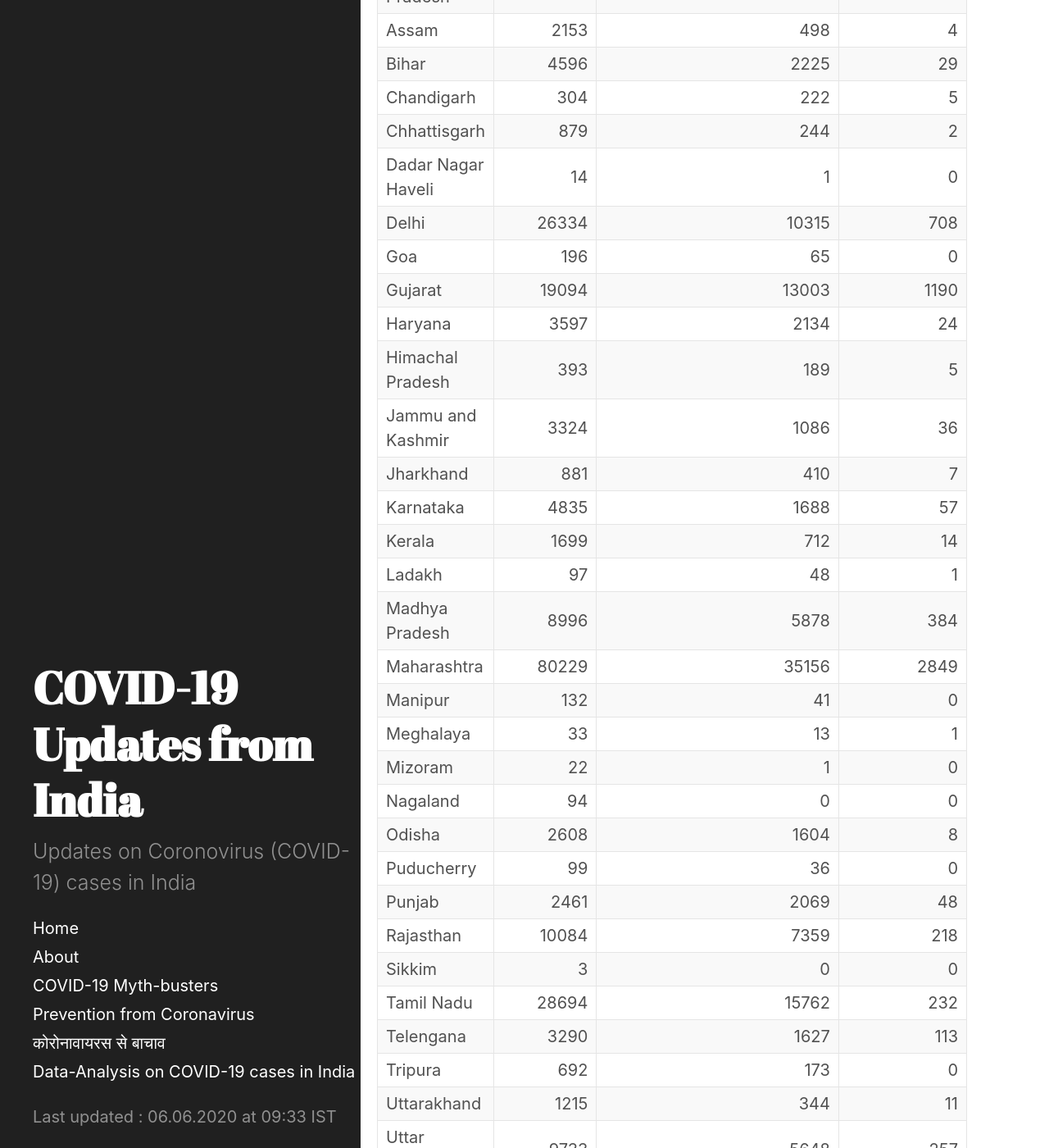
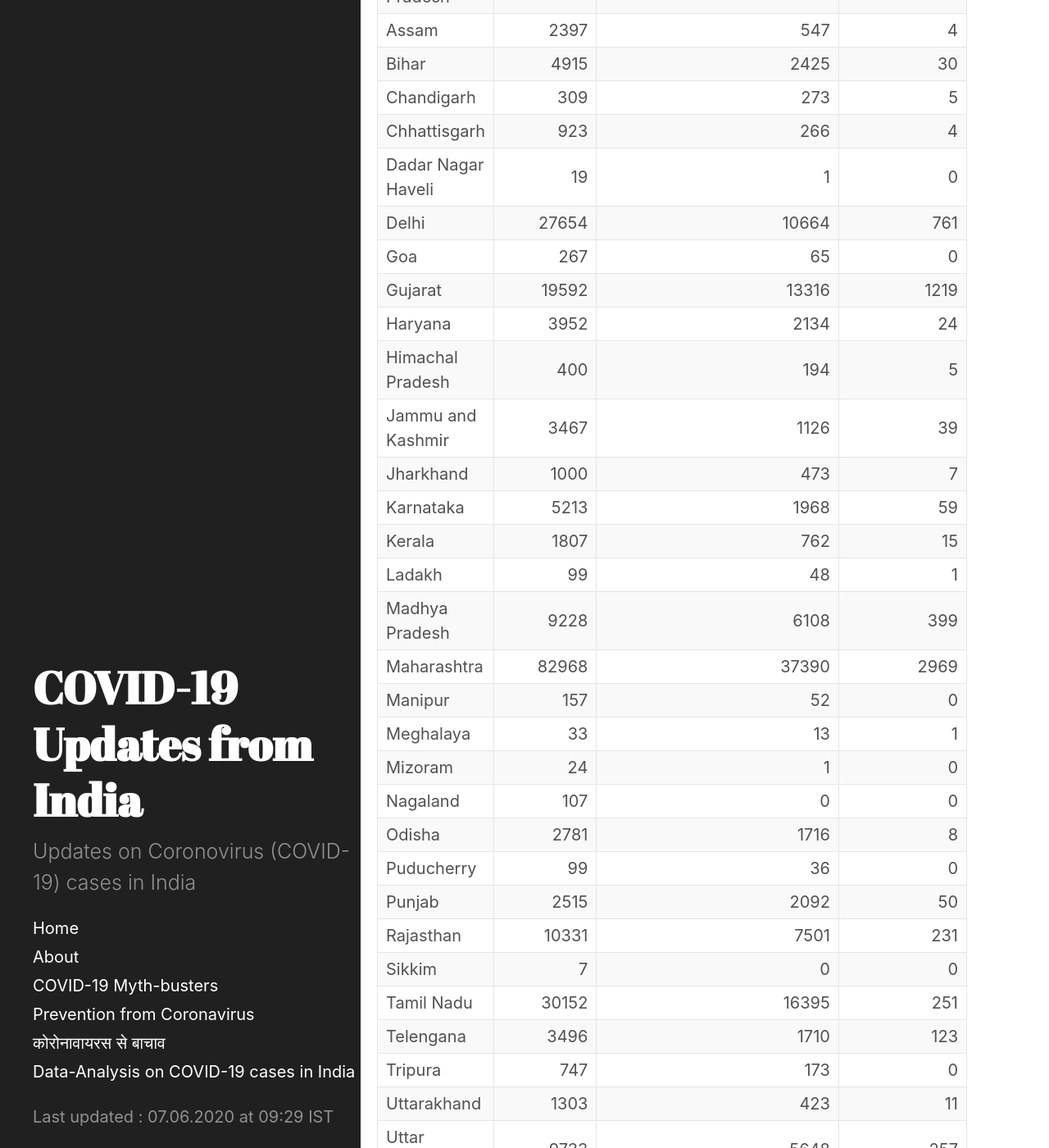
Before and after one commit to bhooraj/covid19updates-india, a Jekyll site: the page built from _posts/2020-06-07-home.md, in a window 1280 px wide and 1400 px high, scrolled down 930 px. Shown: the whole window at 82% size. Built offline with Jekyll 4.4.1, drawn with Linux system fonts in a browser that asks for light colours; some of the changed text lies outside the part shown.

Commit message:
7thJune Update

```diff
--- a/_data/last_updated.yml
+++ b/_data/last_updated.yml
@@ -1 +1 @@
-- updated_on : 06.06.2020 at 09:33 IST
+- updated_on : 07.06.2020 at 09:29 IST
--- /dev/null
+++ b/_includes/table-20200607-0929.md
@@ -0,0 +1,38 @@
+| Name of State / UT               |   Total Confirmed cases |   Cured/Discharged/Migrated |   Deaths ( more than 70% cases due to comorbidities ) |
+|:---------------------------------|------------------------:|----------------------------:|------------------------------------------------------:|
+| Andaman and Nicobar Islands      |                      33 |                          33 |                                                     0 |
+| Andhra Pradesh                   |                    4510 |                        2620 |                                                    73 |
+| Arunachal Pradesh                |                      47 |                           1 |                                                     0 |
+| Assam                            |                    2397 |                         547 |                                                     4 |
+| Bihar                            |                    4915 |                        2425 |                                                    30 |
+| Chandigarh                       |                     309 |                         273 |                                                     5 |
+| Chhattisgarh                     |                     923 |                         266 |                                                     4 |
+| Dadar Nagar Haveli               |                      19 |                           1 |                                                     0 |
+| Delhi                            |                   27654 |                       10664 |                                                   761 |
+| Goa                              |                     267 |                          65 |                                                     0 |
+| Gujarat                          |                   19592 |                       13316 |                                                  1219 |
+| Haryana                          |                    3952 |                        2134 |                                                    24 |
+| Himachal Pradesh                 |                     400 |                         194 |                                                     5 |
+| Jammu and Kashmir                |                    3467 |                        1126 |                                                    39 |
+| Jharkhand                        |                    1000 |                         473 |                                                     7 |
+| Karnataka                        |                    5213 |                        1968 |                                                    59 |
+| Kerala                           |                    1807 |                         762 |                                                    15 |
+| Ladakh                           |                      99 |                          48 |                                                     1 |
+| Madhya Pradesh                   |                    9228 |                        6108 |                                                   399 |
+| Maharashtra                      |                   82968 |                       37390 |                                                  2969 |
+| Manipur                          |                     157 |                          52 |                                                     0 |
+| Meghalaya                        |                      33 |                          13 |                                                     1 |
+| Mizoram                          |                      24 |                           1 |                                                     0 |
+| Nagaland                         |                     107 |                           0 |                                                     0 |
+| Odisha                           |                    2781 |                        1716 |                                                     8 |
+| Puducherry                       |                      99 |                          36 |                                                     0 |
+| Punjab                           |                    2515 |                        2092 |                                                    50 |
+| Rajasthan                        |                   10331 |                        7501 |                                                   231 |
+| Sikkim                           |                       7 |                           0 |                                                     0 |
+| Tamil Nadu                       |                   30152 |                       16395 |                                                   251 |
+| Telengana                        |                    3496 |                        1710 |                                                   123 |
+| Tripura                          |                     747 |                         173 |                                                     0 |
+| Uttarakhand                      |                    1303 |                         423 |                                                    11 |
+| Uttar Pradesh                    |                    9733 |                        5648 |                                                   257 |
+| West Bengal                      |                    7738 |                        3119 |                                                   383 |
+| Cases being reassigned to states |                    8605 |                           0 |                                                     0 |
--- a/_posts/2020-06-06-home.md
+++ b/_posts/2020-06-07-home.md
@@ -4,7 +4,7 @@
 last_update: true
 ---
 
-#### COVID-19 Cases in India (as on  06 June 2020, 08:00 IST ( IST)
+#### COVID-19 Cases in India (as on  07 June 2020, 08:00 IST ( IST)
 <div class="alert alert-primary" role="alert">
 <p id = "totalcases" style="font-size: 1.2rem; font-weight: bold;"></p>
 <p id = "totalrecovered" style="font-size: 1.2rem; font-weight: bold;"></p>
@@ -22,7 +22,7 @@
 
 <div class="datatable-begin"></div>
 
-{% include table-20200606-0933.md %}
+{% include table-20200607-0929.md %}
 
 <div class="datatable-end"></div>
 <br>
```
Also changed, not shown: _includes/charts-20200607-0940.html (added, +193 -0 lines), _posts/2020-05-28-Updates.md (renamed from _posts/2020-05-27-Updates.md, +4 -0 lines), _posts/2020-06-07-Latest-updates.md (renamed from _posts/2020-06-06-Latest-updates.md, +4 -5 lines), stats-and-charts.md (+2 -2 lines).
